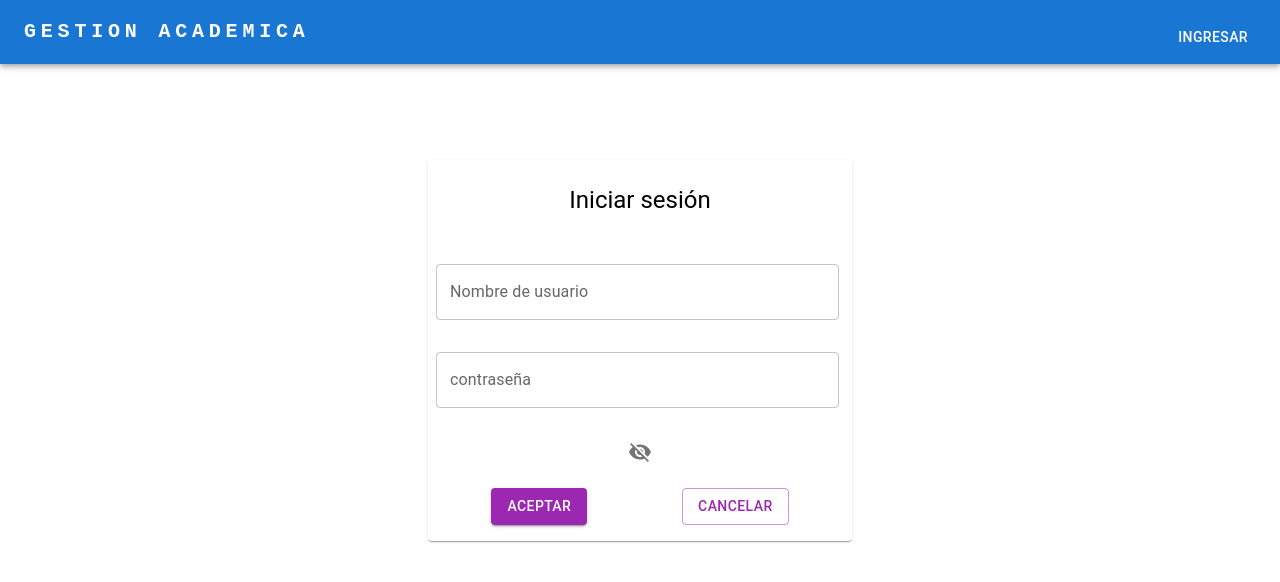
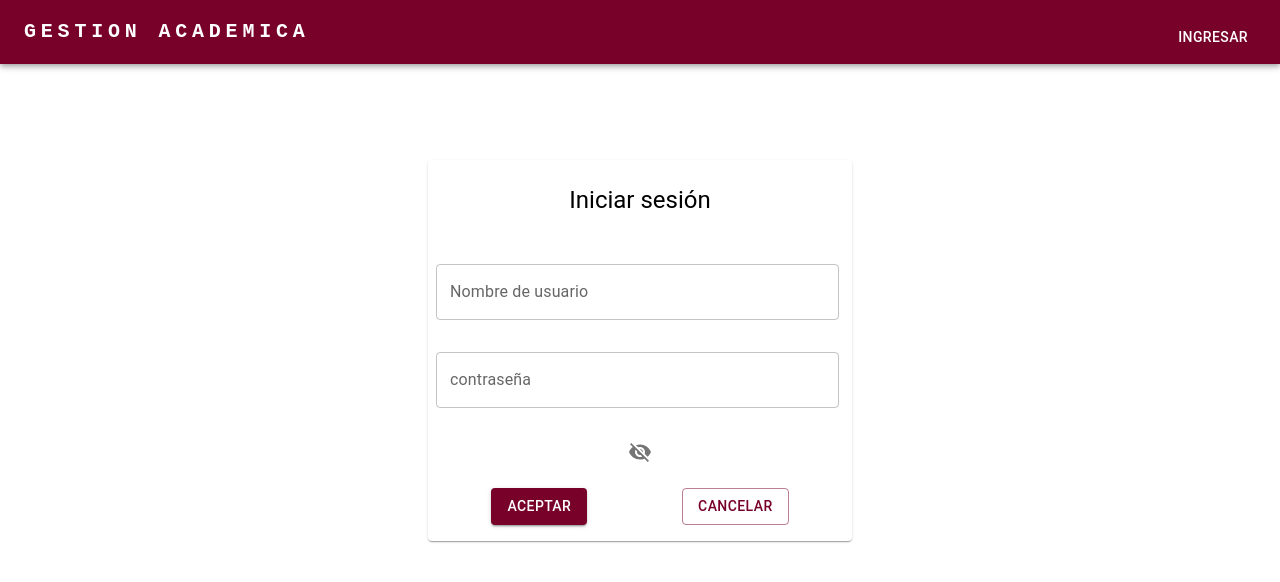
Before and after one commit to carlossmarts/gestion-academica-frontend, a React (Create React App) app: page /login in a window 1280 px wide. Shown: the top 582 px of the page. Built offline with nearby package versions, Linux system fonts and the light colour scheme; no server answers.

Commit message:
cambio color primario

```diff
--- a/src/App.js
+++ b/src/App.js
@@ -21,7 +21,13 @@ import MateriasDocente from './screens/Docente/MateriasDocente';
 
 
 const App = () => {
-  const theme = createTheme();
+  const theme = createTheme({
+    palette:{
+      primary: {
+        main:"#780129"
+      }
+    },
+  });
 
   return (
     <UtilsProvider>
--- a/src/components/Administrador/MenuLateral.jsx
+++ b/src/components/Administrador/MenuLateral.jsx
@@ -90,7 +90,7 @@ const styles = {
             backgroundColor: grey[500],
         },
         height: 50,
-        color: blue[700],
+        color: "#780129",
         fontSize: 14,
     }
 }
--- a/src/screens/Login.jsx
+++ b/src/screens/Login.jsx
@@ -184,10 +184,10 @@ const Login = () => {
                         }
                     </Box>
                     <Box m={2} display="flex" justifyContent="space-around">
-                        <Button onClick={validarYEnviar} variant="contained" color="secondary">
+                        <Button onClick={validarYEnviar} variant="contained" color="primary">
                             Aceptar
                         </Button>
-                        <Button onClick={irAHome} variant="outlined" color="secondary">
+                        <Button onClick={irAHome} variant="outlined" color="primary">
                             Cancelar
                         </Button>
 
--- a/src/styles/styles.js
+++ b/src/styles/styles.js
@@ -3,12 +3,12 @@ import {blue, grey, red, green} from '@mui/material/colors'
 export const styles = {
     title:{
         fontSize:18,
-        color: blue[700],
+        color: "#780129",
         fontWeight: "bold"
     },
     label:{
         fontSize:16,
-        color: blue[700]
+        color: "#780129"
     },
     pdf:{
         fontSize: 30,
```
